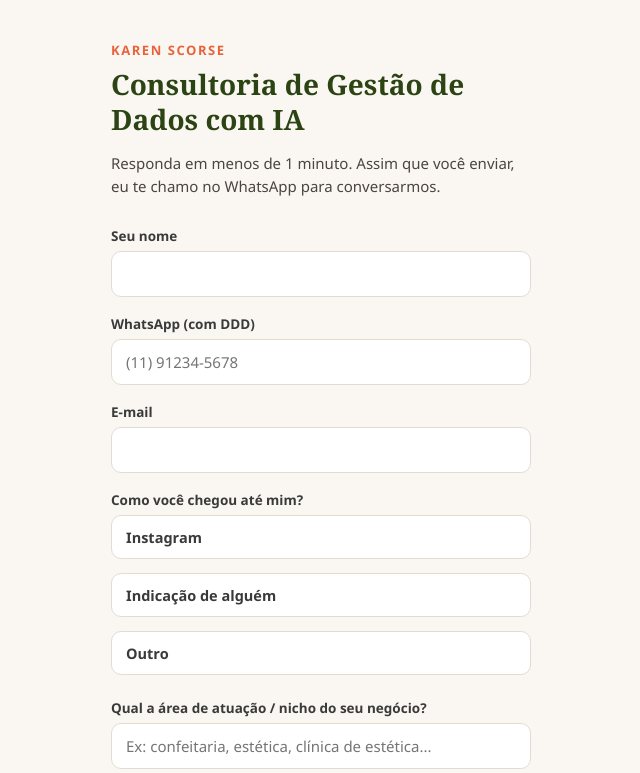
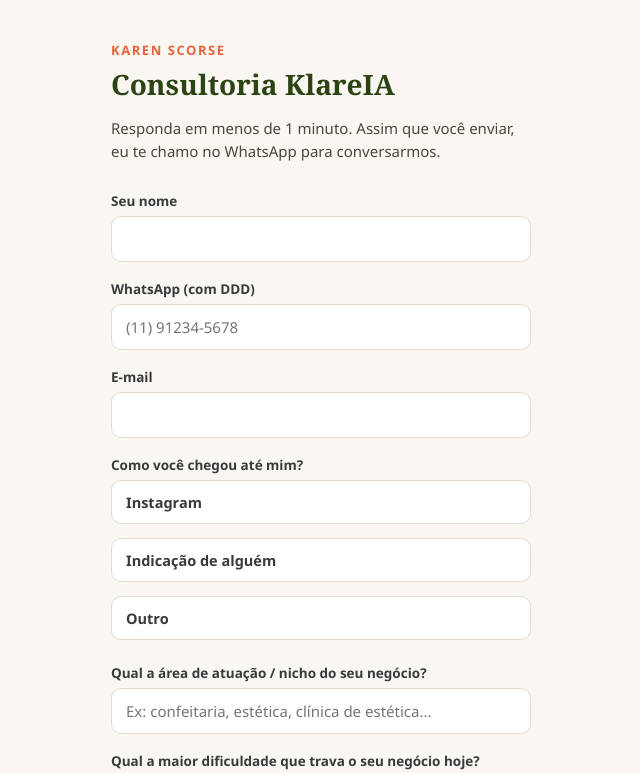
Before and after one commit to ferramentaskscorse-coder/formulario, a plain HTML site: page index.html in a window 1280 px wide. Shown: the top 773 px of the page, without its empty margins (319-959 px from the left). Drawn offline with Linux system fonts and the light colour scheme.

Commit message:
Add files via upload

```diff
--- a/index.html
+++ b/index.html
@@ -184,7 +184,7 @@
 
   <div id="formView">
     <p class="eyebrow">Karen Scorse</p>
-    <h1>Consultoria de Gestão de Dados com IA</h1>
+    <h1>Consultoria KlareIA</h1>
     <p class="sub">Responda em menos de 1 minuto. Assim que você enviar, eu te chamo no WhatsApp para conversarmos.</p>
 
     <form id="leadForm" novalidate>
```
